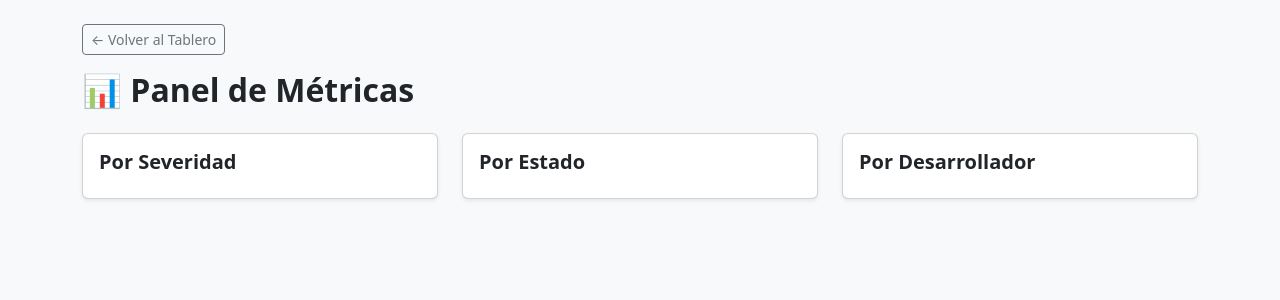
After one commit to rjce2004-design/Dashboard-Errores, a Django app: page /metricas/ in a window 1280 px wide. The commit adds this page. Shown: the top 300 px of the page. Run offline with Django 5.2, Linux system fonts and the light colour scheme; data that the repository does not hold is empty.

Commit message:
Nuevos requisitos en proceso

```diff
--- /dev/null
+++ b/kanban/templates/metricas.html
@@ -0,0 +1,54 @@
+<!DOCTYPE html>
+<html lang="es">
+<head>
+    <meta charset="UTF-8">
+    <title>XPDefect - Panel de Métricas</title>
+    <link href="https://cdn.jsdelivr.net/npm/bootstrap@5.3.3/dist/css/bootstrap.min.css" rel="stylesheet">
+</head>
+<body class="bg-light">
+<div class="container py-4">
+    <a href="{% url 'tablero' %}" class="btn btn-outline-secondary btn-sm mb-3">← Volver al Tablero</a>
+    <h2 class="fw-bold mb-4">📊 Panel de Métricas</h2>
+
+    {% if resueltos_sin_prueba > 0 %}
+    <div class="alert alert-danger">⚠️ Hay {{ resueltos_sin_prueba }} defecto(s) resuelto(s)/cerrado(s) sin ninguna prueba registrada.</div>
+    {% endif %}
+
+    <div class="row g-4">
+        <div class="col-md-4">
+            <div class="card shadow-sm p-3">
+                <h5 class="fw-bold">Por Severidad</h5>
+                {% for item in por_severidad %}
+                <div class="d-flex justify-content-between border-bottom py-1">
+                    <span>{{ severidad_labels|default_if_none:"" }}{{ item.severidad }}</span>
+                    <span class="badge bg-primary">{{ item.total }}</span>
+                </div>
+                {% endfor %}
+            </div>
+        </div>
+        <div class="col-md-4">
+            <div class="card shadow-sm p-3">
+                <h5 class="fw-bold">Por Estado</h5>
+                {% for item in por_estado %}
+                <div class="d-flex justify-content-between border-bottom py-1">
+                    <span>{{ item.estado }}</span>
+                    <span class="badge bg-secondary">{{ item.total }}</span>
+                </div>
+                {% endfor %}
+            </div>
+        </div>
+        <div class="col-md-4">
+            <div class="card shadow-sm p-3">
+                <h5 class="fw-bold">Por Desarrollador</h5>
+                {% for item in por_desarrollador %}
+                <div class="d-flex justify-content-between border-bottom py-1">
+                    <span>{{ item.desarrollador_asignado__nombre|default:"Sin asignar" }}</span>
+                    <span class="badge bg-dark">{{ item.total }}</span>
+                </div>
+                {% endfor %}
+            </div>
+        </div>
+    </div>
+</div>
+</body>
+</html>
--- a/kanban/views.py
+++ b/kanban/views.py
@@ -1,13 +1,12 @@
 from django.shortcuts import render, redirect, get_object_or_404
 from django.views.decorators.http import require_POST
-from .models import HistoriaUsuario, Defecto, Equipo
+from django.contrib import messages
+from django.db.models import Count
+from .models import HistoriaUsuario, Defecto, Equipo, Desarrollador, PruebaUnitaria
 
 
 def tablero_kanban(request):
-    # SI EL USUARIO ENVÍA UN FORMULARIO (POST)
     if request.method == 'POST':
-
-        # Caso A: Viene del formulario de Nueva HU
         if 'codigo_hu' in request.POST:
             codigo = request.POST.get('codigo_hu')
             descripcion = request.POST.get('descripcion_hu')
@@ -15,21 +14,19 @@ def tablero_kanban(request):
                 HistoriaUsuario.objects.create(codigo_hu=codigo, descripcion_hu=descripcion)
             return redirect('tablero')
 
-        # Caso B: Viene del formulario de Nuevo Bug
         elif 'titulo_bug' in request.POST:
             titulo = request.POST.get('titulo_bug')
             descripcion = request.POST.get('descripcion_bug')
             severidad = request.POST.get('severidad_bug')
             hu_codigo = request.POST.get('hu_asociada')
             equipo_id = request.POST.get('equipo_asignado')
+            desarrollador_id = request.POST.get('desarrollador_asignado')
 
-            hu_instancia = None
-            if hu_codigo:
-                hu_instancia = HistoriaUsuario.objects.filter(codigo_hu=hu_codigo).first()
-
-            equipo_instancia = None
-            if equipo_id:
-                equipo_instancia = Equipo.objects.filter(id=equipo_id).first()
+            hu_instancia = HistoriaUsuario.objects.filter(codigo_hu=hu_codigo).first() if hu_codigo else None
+            equipo_instancia = Equipo.objects.filter(id=equipo_id).first() if equipo_id else None
+            desarrollador_instancia = (
+                Desarrollador.objects.filter(id=desarrollador_id).first() if desarrollador_id else None
+            )
 
             if titulo and descripcion:
                 Defecto.objects.create(
@@ -39,32 +36,34 @@ def tablero_kanban(request):
                     estado='ABIERTO',
                     historia_usuario=hu_instancia,
                     equipo=equipo_instancia,
+                    desarrollador_asignado=desarrollador_instancia,
                 )
             return redirect('tablero')
 
-    # SI EL USUARIO SOLO ENTRA A VER LA PÁGINA (GET)
     hus = HistoriaUsuario.objects.all()
     equipos = Equipo.objects.all()
+    desarrolladores = Desarrollador.objects.all()
 
-    # Armamos las columnas ya ordenadas, con sus bugs filtrados por estado
     columnas = []
     for codigo, etiqueta in Defecto.ESTADOS:
         columnas.append({
             'codigo': codigo,
             'titulo': etiqueta,
-            'bugs': Defecto.objects.filter(estado=codigo).select_related('historia_usuario', 'equipo'),
+            'bugs': Defecto.objects.filter(estado=codigo).select_related(
+                'historia_usuario', 'equipo', 'desarrollador_asignado'
+            ).prefetch_related('pruebas'),
         })
 
     return render(request, 'index.html', {
         'hus': hus,
         'equipos': equipos,
+        'desarrolladores': desarrolladores,
         'columnas': columnas,
     })
 
 
 @require_POST
 def eliminar_bug(request, bug_id):
-    """Elimina un defecto. La confirmación 'estás seguro' se hace en el front (JS) antes de enviar el POST."""
     bug = get_object_or_404(Defecto, id=bug_id)
     bug.delete()
     return redirect('tablero')
@@ -72,11 +71,18 @@ def eliminar_bug(request, bug_id):
 
 @require_POST
 def avanzar_estado(request, bug_id):
-    """Mueve el bug al siguiente estado del flujo (Abierto -> Análisis -> Corrección -> Resuelto -> Cerrado)."""
     bug = get_object_or_404(Defecto, id=bug_id)
     resultado = bug.siguiente_estado()
     if resultado:
         _, siguiente_codigo = resultado
+        # Requisito 6: no se puede pasar a RESUELTO sin al menos una prueba
+        if siguiente_codigo == 'RESUELTO' and not bug.puede_pasar_a_resuelto():
+            messages.error(
+                request,
+                f'No se puede marcar #BUG-{bug.id} como Resuelto: '
+                f'registra al menos una prueba unitaria primero.'
+            )
+            return redirect('tablero')
         bug.estado = siguiente_codigo
         bug.save()
     return redirect('tablero')
@@ -84,28 +90,72 @@ def avanzar_estado(request, bug_id):
 
 @require_POST
 def asignar_equipo(request, bug_id):
-    """Asigna (o quita) un equipo a un bug ya existente."""
     bug = get_object_or_404(Defecto, id=bug_id)
     equipo_id = request.POST.get('equipo_id')
-    if equipo_id:
-        bug.equipo = Equipo.objects.filter(id=equipo_id).first()
-    else:
-        bug.equipo = None
+    desarrollador_id = request.POST.get('desarrollador_id')
+
+    bug.equipo = Equipo.objects.filter(id=equipo_id).first() if equipo_id else None
+    bug.desarrollador_asignado = (
+        Desarrollador.objects.filter(id=desarrollador_id).first() if desarrollador_id else None
+    )
     bug.save()
     return redirect('tablero')
 
 
 @require_POST
 def crear_equipo(request):
-    """Crea un nuevo equipo de trabajo con nombre, líder e integrantes."""
     nombre = request.POST.get('nombre_equipo')
     lider = request.POST.get('lider_equipo')
     integrantes = request.POST.get('integrantes_equipo', '')
 
     if nombre and lider:
-        Equipo.objects.create(
-            nombre_equipo=nombre,
-            lider=lider,
-            integrantes=integrantes,
+        Equipo.objects.create(nombre_equipo=nombre, lider=lider, integrantes=integrantes)
+    return redirect('tablero')
+
+
+@require_POST
+def crear_desarrollador(request):
+    nombre = request.POST.get('nombre_desarrollador')
+    equipo_id = request.POST.get('equipo_desarrollador')
+    equipo_instancia = Equipo.objects.filter(id=equipo_id).first() if equipo_id else None
+
+    if nombre:
+        Desarrollador.objects.create(nombre=nombre, equipo=equipo_instancia)
+    return redirect('tablero')
+
+
+@require_POST
+def crear_prueba(request, bug_id):
+    bug = get_object_or_404(Defecto, id=bug_id)
+    nombre_prueba = request.POST.get('nombre_prueba')
+    resultado = request.POST.get('resultado_prueba', 'PASO')
+    notas = request.POST.get('notas_prueba', '')
+
+    if nombre_prueba:
+        PruebaUnitaria.objects.create(
+            defecto=bug, nombre_prueba=nombre_prueba, resultado=resultado, notas=notas
         )
     return redirect('tablero')
+
+
+def panel_metricas(request):
+    """Requisito 7: métricas por severidad, por desarrollador y por estado."""
+    por_severidad = Defecto.objects.values('severidad').annotate(total=Count('id')).order_by('severidad')
+    por_estado = Defecto.objects.values('estado').annotate(total=Count('id')).order_by('estado')
+    por_desarrollador = (
+        Defecto.objects.values('desarrollador_asignado__nombre')
+        .annotate(total=Count('id'))
+        .order_by('-total')
+    )
+    resueltos_sin_prueba = Defecto.objects.filter(
+        estado__in=['RESUELTO', 'CERRADO']
+    ).exclude(pruebas__isnull=False).count()
+
+    return render(request, 'metricas.html', {
+        'por_severidad': por_severidad,
+        'por_estado': por_estado,
+        'por_desarrollador': por_desarrollador,
+        'resueltos_sin_prueba': resueltos_sin_prueba,
+        'severidad_labels': dict(Defecto.SEVERIDADES),
+        'estado_labels': dict(Defecto.ESTADOS),
+    })
--- a/xpdefect_project/urls.py
+++ b/xpdefect_project/urls.py
@@ -6,13 +6,19 @@ from kanban.views import (
     avanzar_estado,
     asignar_equipo,
     crear_equipo,
+    crear_desarrollador,
+    crear_prueba,
+    panel_metricas,
 )
 
 urlpatterns = [
     path('admin/', admin.site.urls),
-    path('', tablero_kanban, name='tablero'),  # Ruta de la página principal
+    path('', tablero_kanban, name='tablero'),
     path('bug/<int:bug_id>/eliminar/', eliminar_bug, name='eliminar_bug'),
     path('bug/<int:bug_id>/avanzar/', avanzar_estado, name='avanzar_estado'),
     path('bug/<int:bug_id>/asignar-equipo/', asignar_equipo, name='asignar_equipo'),
     path('equipo/crear/', crear_equipo, name='crear_equipo'),
+    path('desarrollador/crear/', crear_desarrollador, name='crear_desarrollador'),
+    path('bug/<int:bug_id>/prueba/crear/', crear_prueba, name='crear_prueba'),
+    path('metricas/', panel_metricas, name='panel_metricas'),
 ]
```
Also changed, not shown: kanban/models.py (+39 -9 lines), kanban/templates/index.html (+86 -6 lines), kanban/migrations/0003_desarrollador_prueba.py (added).
